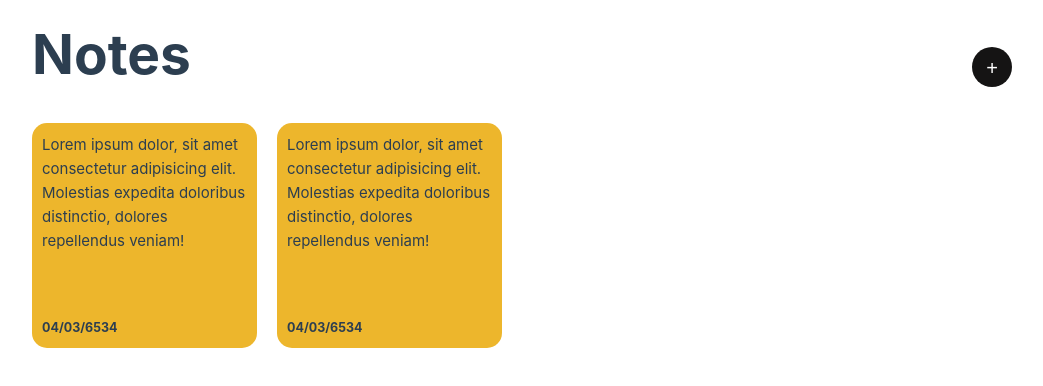
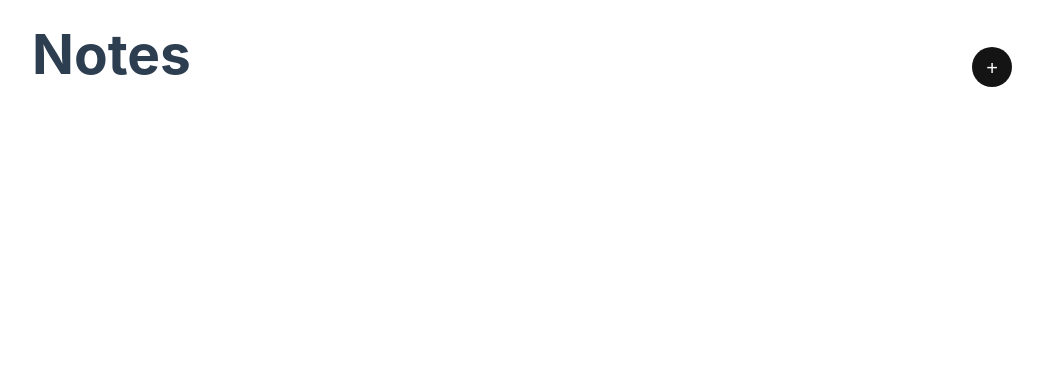
Before and after one commit to andriusmw/NoesAppVue, a Vue app in the folder NotesAppVue/: page / in a window 1280 px wide. Shown: the top 386 px of the page, without its empty margins (118-1161 px from the left). Built offline with nearby package versions, Linux system fonts and the light colour scheme.

Commit message:
its aliiiiiiiiive

```diff
--- a/NotesAppVue/src/App.vue
+++ b/NotesAppVue/src/App.vue
@@ -46,21 +46,15 @@
 
       <div class="card-container">
 
-        <div class="card">
-          <p class="main-text">Lorem ipsum dolor, sit amet consectetur
-            adipisicing elit. Molestias expedita doloribus distinctio,
-            dolores repellendus veniam!</p>
-
-          <p class="date">04/03/6534</p>
+        <div v-for="note in notes"
+        :key="note.id"
+        class="card"
+        :style="{backgroundColor: note.backgroundColor}">
+          <p class="main-text">{{note.text}}</p>
+          <p class="date">{{note.date.toLocaleDateString("en-US")}}</p>
         </div>
 
-         <div class="card">
-          <p class="main-text">Lorem ipsum dolor, sit amet consectetur
-            adipisicing elit. Molestias expedita doloribus distinctio,
-            dolores repellendus veniam!</p>
 
-          <p class="date">04/03/6534</p>
-        </div>
 
       </div>
 
```
